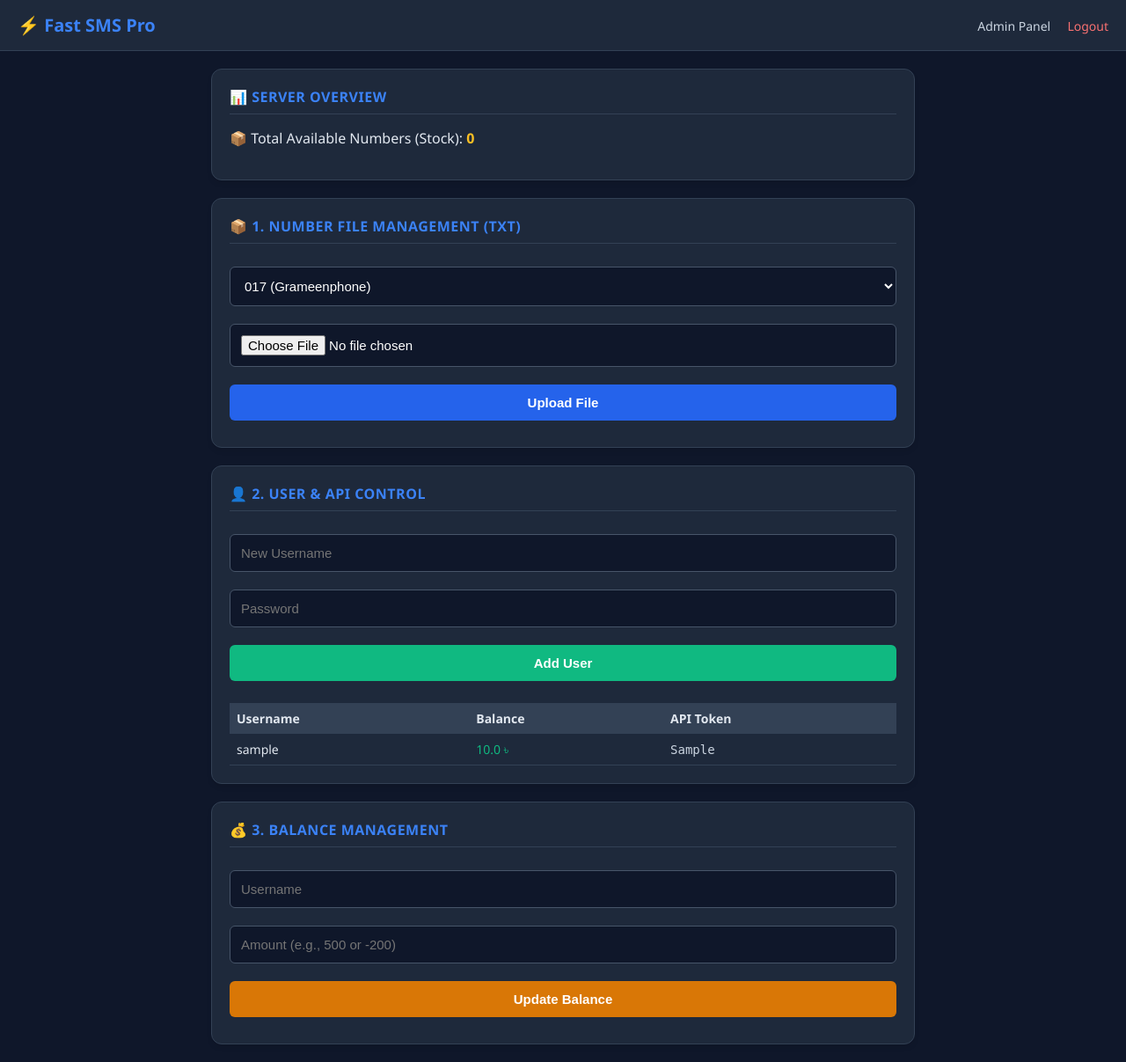
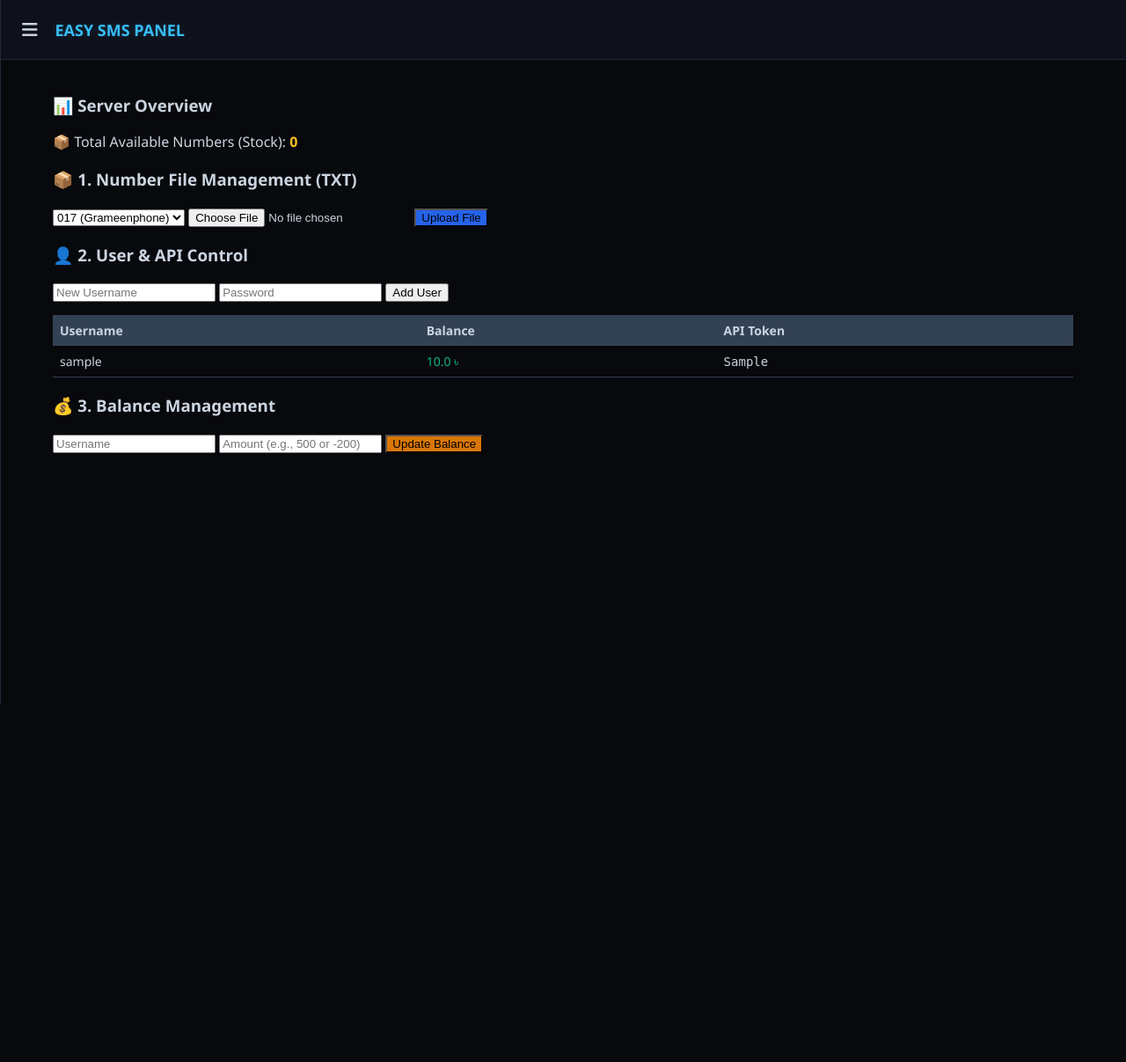
Before and after one commit to sohanurislamtohin33-spec/EASY--SMS--PANEL-, a Flask app: page /admin in a window 1280 px wide. Shown: the whole page at 88% size. After the commit the page ends 800 px from the top, so only its background shows below. Run offline with Flask 3, Linux system fonts and the light colour scheme; the visitor is signed in with stand-in values (Sample User, id 1); tables that the repository leaves empty hold one stand-in row (values such as "Sample post").

Commit message:
Update base.html

```diff
--- a/templates/base.html
+++ b/templates/base.html
@@ -1,47 +1,113 @@
 <!DOCTYPE html>
-<html lang="en">
+<html lang="bn">
 <head>
     <meta charset="UTF-8">
     <meta name="viewport" content="width=device-width, initial-scale=1.0">
-    <title>{% block title %}Fast SMS Pro{% endblock %}</title>
+    <title>{% block title %}EASY SMS PANEL{% endblock %}</title>
+    <!-- গ্লোবাল CDN অপ্টিমাইজেশন (হাই ট্রাফিক লোড নেওয়ার জন্য দ্রুততম সার্ভার থেকে আইকন লোড) -->
+    <link rel="stylesheet" href="https://cdnjs.cloudflare.com/ajax/libs/font-awesome/6.4.0/css/all.min.css" integrity="sha512-iecdLmaskl7CVkqkXNQ/ZH/XLlvWZOJyj7Yy7tcenmpD1ypASozpmT/E0iPtmFIB46ZmdtAc9eNBvH0H/ZpiBw==" crossorigin="anonymous" referrerpolicy="no-referrer" />
     <style>
-        body { font-family: 'Segoe UI', Arial, sans-serif; background: #0f172a; margin: 0; color: #e2e8f0; }
-        .navbar { display: flex; justify-content: space-between; align-items: center; background: #1e293b; padding: 15px 20px; border-bottom: 1px solid #334155; }
-        .navbar h2 { margin: 0; color: #3b82f6; font-size: 20px; }
-        .nav-links a { color: #cbd5e1; text-decoration: none; margin-left: 15px; font-weight: 500; font-size: 14px; }
-        .nav-links a:hover { color: #3b82f6; }
-        .nav-links .logout { color: #f87171; }
-        .container { max-width: 800px; margin: 20px auto; padding: 0 15px; }
-        .card { background: #1e293b; padding: 20px; border-radius: 12px; margin-bottom: 20px; border: 1px solid #334155; box-shadow: 0 4px 6px -1px rgba(0,0,0,0.1); }
-        h3 { margin-top: 0; color: #3b82f6; font-size: 16px; text-transform: uppercase; letter-spacing: 0.5px; border-bottom: 1px solid #334155; padding-bottom: 8px; }
-        select, input, button { width: 100%; padding: 12px; margin: 10px 0; border-radius: 6px; border: 1px solid #475569; background: #0f172a; color: white; font-size: 15px; box-sizing: border-box; }
-        button { background: #10b981; border: none; font-weight: bold; cursor: pointer; transition: 0.2s; }
-        button:hover { background: #059669; }
-        .error { color: #f87171; background: #451a1a; padding: 10px; border-radius: 6px; margin-bottom: 15px; font-size: 14px; border: 1px solid #7f1d1d; }
+        body { font-family: 'Segoe UI', Roboto, Arial, sans-serif; background-color: #08090c; color: #cbd5e1; margin: 0; padding: 0; }
+
+        /* নেভিগেশন বার */
+        .navbar { background-color: #0f111a; padding: 15px 20px; display: flex; justify-content: space-between; align-items: center; border-bottom: 1px solid #1e293b; position: relative; z-index: 1000; }
+        .nav-left-box { display: flex; align-items: center; gap: 15px; }
+        .brand { font-size: 18px; font-weight: bold; color: #38bdf8; text-shadow: 0 0 8px rgba(56, 189, 248, 0.2); }
+
+        /* থ্রি বার / হ্যামবার্গার মেনু বাটন */
+        .menu-toggle { font-size: 20px; cursor: pointer; color: #cbd5e1; padding: 5px; transition: color 0.2s; user-select: none; }
+        .menu-toggle:hover { color: #38bdf8; }
+
+        /* ব্যালেন্স বক্স স্টাইল */
+        .nav-right-box { display: flex; align-items: center; gap: 15px; }
+        .user-balance-badge { background: linear-gradient(135deg, #1e293b, #0f172a); border: 1px solid #3b82f6; color: #38bdf8; padding: 6px 14px; border-radius: 20px; font-size: 14px; font-weight: bold; font-family: monospace; box-shadow: 0 0 10px rgba(59, 130, 246, 0.1); }
+
+        /* সাইড নেভিগেশন ড্রয়ার (GPU Acceleration সহ স্লাইড অপ্টিমাইজেশন) */
+        .sidebar { position: fixed; top: 0; left: -280px; width: 280px; height: 100%; background-color: #0f111a; border-right: 1px solid #1e293b; z-index: 9999; transform: translate3d(0, 0, 0); transition: left 0.3s cubic-bezier(0.4, 0, 0.2, 1); display: flex; flex-direction: column; }
+        .sidebar.open { left: 0; }
+
+        /* সাইডবার হেডার */
+        .sidebar-header { padding: 20px; border-bottom: 1px solid #1e293b; display: flex; justify-content: space-between; align-items: center; }
+        .sidebar-brand { font-size: 18px; font-weight: bold; color: #38bdf8; }
+        .close-sidebar { font-size: 20px; cursor: pointer; color: #94a3b8; padding: 5px; }
+        .close-sidebar:hover { color: #ef4444; }
+
+        /* সাইডবার মেনু লিংকসমূহ */
+        .sidebar-menu { display: flex; flex-direction: column; padding: 15px 0; overflow-y: auto; flex-grow: 1; -webkit-overflow-scrolling: touch; }
+        .sidebar-menu a { display: flex; align-items: center; gap: 12px; padding: 14px 25px; color: #cbd5e1; text-decoration: none; font-size: 15px; border-left: 3px solid transparent; transition: background-color 0.2s, color 0.2s; }
+        .sidebar-menu a i { width: 20px; text-align: center; font-size: 16px; color: #64748b; }
+        .sidebar-menu a:hover { background-color: #1e293b; color: #38bdf8; border-left-color: #38bdf8; }
+        .sidebar-menu a:hover i { color: #38bdf8; }
+
+        .sidebar-menu a.active { background-color: #1e293b; color: #38bdf8; border-left-color: #38bdf8; }
+        .sidebar-menu a.active i { color: #38bdf8; }
+
+        /* ডার্ক ব্যাকড্রপ ওভারলে */
+        .overlay { display: none; position: fixed; top: 0; left: 0; width: 100%; height: 100%; background-color: rgba(0, 0, 0, 0.6); z-index: 9998; backdrop-filter: blur(2px); }
+        .overlay.show { display: block; }
+
+        /* মূল কন্টেন্ট এরিয়া (১০০০ জনের জন্য রেসপন্সিভ স্ক্রিন লেআউট) */
+        .main-container { max-width: 1200px; margin: 0 auto; padding: 20px; box-sizing: border-box; }
     </style>
 </head>
 <body>
 
+    <!-- নেভিগেশন বার -->
     <div class="navbar">
-        <h2>⚡ Fast SMS Pro</h2>
-        <div class="nav-links">
-            {% if session.get('username') %}
-                {% if session.get('is_admin') %}
-                    <a href="/admin">Admin Panel</a>
-                {% else %}
-                    <a href="/dashboard">Dashboard</a>
-                    <a href="/get_number">Get Number</a>
-                    <a href="/console">Console</a>
-                    <a href="/withdraw_page">Withdraw</a>
-                {% endif %}
-                <a href="/logout" class="logout">Logout</a>
+        <div class="nav-left-box">
+            <div class="menu-toggle" onclick="toggleSidebar()"><i class="fa-solid fa-bars"></i></div>
+            <div class="brand">EASY SMS PANEL</div>
+        </div>
+
+        <div class="nav-right-box">
+            {% if session.get('logged_in') %}
+                <div class="user-balance-badge" id="navUserBalance">৳{{ "%.2f"|format(global_balance) }}</div>
             {% endif %}
         </div>
     </div>
 
-    <div class="container">
-        {% block content %}{% endblock %}
+    <!-- ব্যাকড্রপ ওভারলে -->
+    <div class="overlay" id="sidebarOverlay" onclick="toggleSidebar()"></div>
+
+    <!-- সাইডবার মেনু ড্রয়ার -->
+    <div class="sidebar" id="sidebarMenu">
+        <div class="sidebar-header">
+            <div class="sidebar-brand">EASY SMS PANEL</div>
+            <div class="close-sidebar" onclick="toggleSidebar()"><i class="fa-solid fa-xmark"></i></div>
+        </div>
+
+        <div class="sidebar-menu">
+            {% if session.get('logged_in') %}
+                <a href="/"><i class="fa-solid fa-gauge"></i> Dashboard</a>
+                <a href="/get_number_page"><i class="fa-solid fa-mobile-screen"></i> Get Number</a>
+                <a href="/console_page"><i class="fa-solid fa-terminal"></i> Live Console</a>
+                <a href="/withdraw_page" style="color: #22c55e;"><i class="fa-solid fa-wallet" style="color: #22c55e;"></i> Withdraw 💸</a>
+
+                {% if session.get('is_admin') %}
+                    <a href="/admin/panel" style="color: #eab308; font-weight: bold;"><i class="fa-solid fa-sliders" style="color: #eab308;"></i> Admin Panel ⚙️</a>
+                {% endif %}
+
+                <a href="/logout" style="color: #ff4757;"><i class="fa-solid fa-right-from-bracket" style="color: #ff4757;"></i> Logout</a>
+            {% else %}
+                <a href="/login"><i class="fa-solid fa-right-to-bracket"></i> Login</a>
+            {% endif %}
+        </div>
     </div>
 
+    <!-- মূল কন্টেন্ট এরিয়া -->
+    <div class="main-container">
+        {% block content %}
+        {% endblock %}
+    </div>
+
+    <!-- সাইডবার কন্ট্রোল করার অপ্টিমাইজড স্ক্রিপ্ট -->
+    <script>
+        function toggleSidebar() {
+            const sidebar = document.getElementById("sidebarMenu");
+            const overlay = document.getElementById("sidebarOverlay");
+            sidebar.classList.toggle("open");
+            overlay.classList.toggle("show");
+        }
+    </script>
 </body>
 </html>
```
